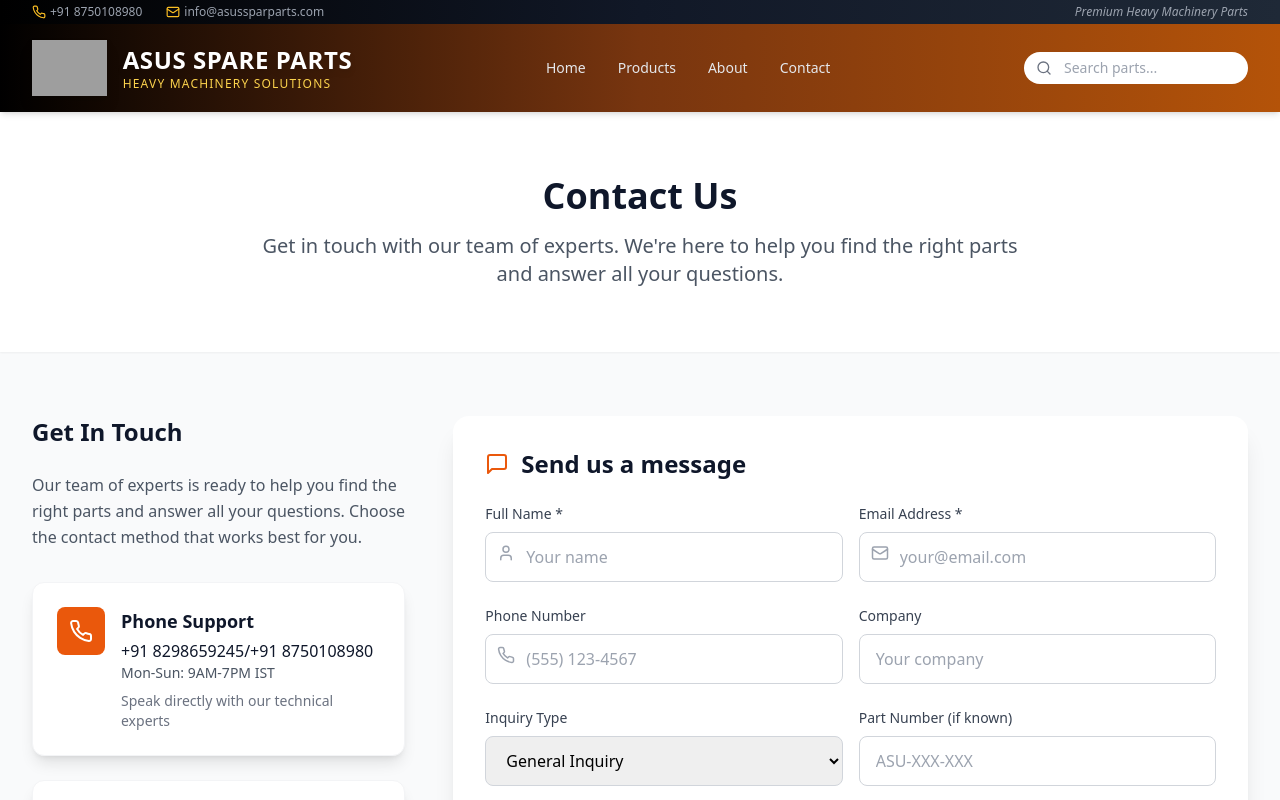
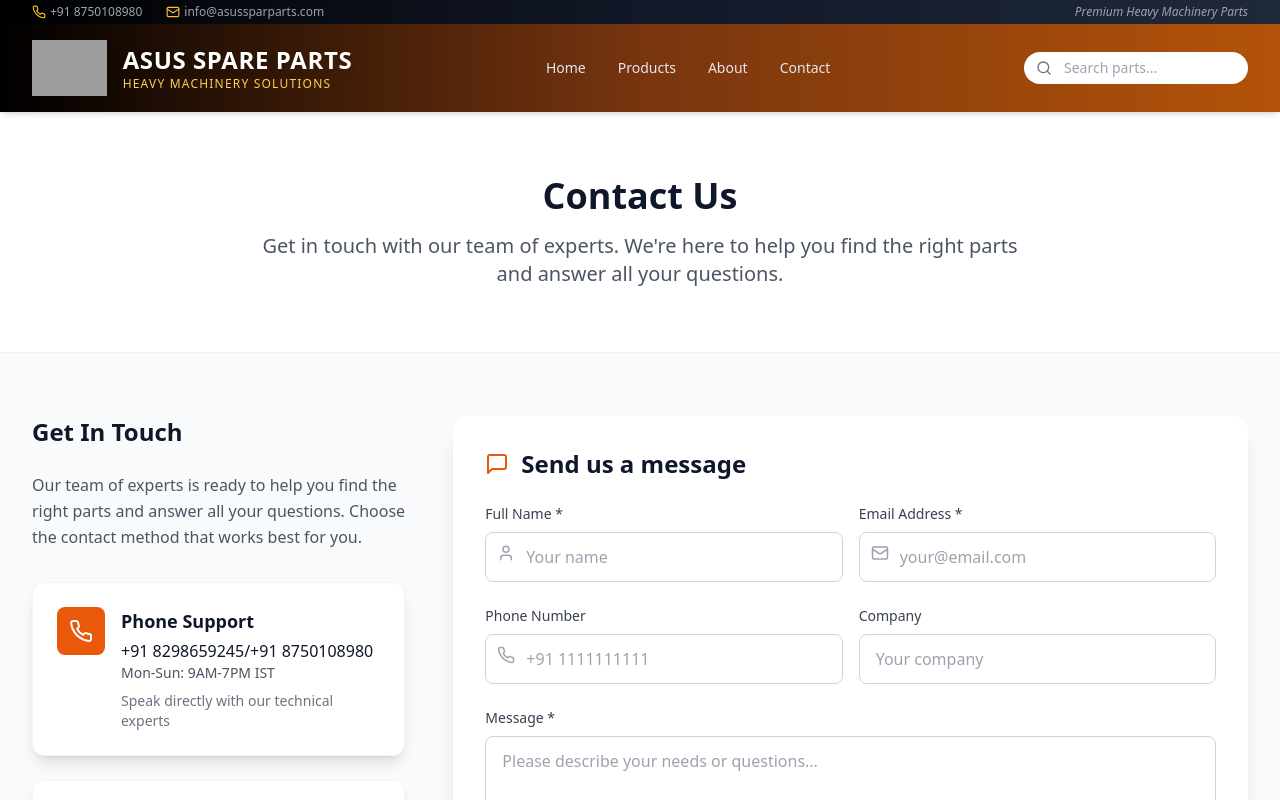
Before and after one commit to Sahil-Aggarwal-Dev/asus-app, a React (Create React App) app: page /contact in a window 1280 px wide. Shown: the top 800 px of the page. Built offline with nearby package versions, Linux system fonts and the light colour scheme; grey boxes are pictures that could not be loaded.

Commit message:
update contact form

```diff
--- a/src/components/ContactForm.tsx
+++ b/src/components/ContactForm.tsx
@@ -1,5 +1,5 @@
 import React, { useState } from 'react';
-import { Mail, Phone, MapPin, Send, User, MessageSquare } from 'lucide-react';
+import { Mail, Phone, Send, User, MessageSquare } from 'lucide-react';
 
 interface ContactFormProps {
   productName?: string;
@@ -11,15 +11,15 @@ const ContactForm: React.FC<ContactFormProps> = ({ productName, partNumber }) =>
     name: '',
     email: '',
     phone: '',
-    company: '',
-    partNumber: partNumber || '',
-    message: '',
-    inquiryType: 'general'
+    companyName: '',
+    message: ''
   });
 
   const [isSubmitting, setIsSubmitting] = useState(false);
 
-  const handleChange = (e: React.ChangeEvent<HTMLInputElement | HTMLTextAreaElement | HTMLSelectElement>) => {
+  const handleChange = (
+    e: React.ChangeEvent<HTMLInputElement | HTMLTextAreaElement | HTMLSelectElement>
+  ) => {
     setFormData({
       ...formData,
       [e.target.name]: e.target.value
@@ -30,20 +30,35 @@ const ContactForm: React.FC<ContactFormProps> = ({ productName, partNumber }) =>
     e.preventDefault();
     setIsSubmitting(true);
 
-    // Simulate form submission
-    await new Promise(resolve => setTimeout(resolve, 2000));
+    try {
+      const response = await fetch('https://mailservice.run.place/api/contact', {
+        method: 'POST',
+        headers: {
+          'Content-Type': 'application/json'
+        },
+        body: JSON.stringify(formData)
+      });
 
-    alert('Thank you for your inquiry! We will get back to you soon.');
+      if (!response.ok) {
+        throw new Error(`Error: ${response.statusText}`);
+      }
+
+      const data = await response.json();
+      alert(data.message || '✅ Thank you for submitting the form. We will get back to you soon!');
+
       setFormData({
         name: '',
         email: '',
         phone: '',
-      company: '',
-      partNumber: partNumber || '',
-      message: '',
-      inquiryType: 'general'
+        companyName: '',
+        message: ''
       });
+    } catch (error) {
+      console.error('Submission failed:', error);
+      alert('❌ Something went wrong. Please try again later.');
+    } finally {
       setIsSubmitting(false);
+    }
   };
 
   return (
@@ -53,6 +68,7 @@ const ContactForm: React.FC<ContactFormProps> = ({ productName, partNumber }) =>
         <h3 className="text-2xl font-bold text-slate-900">Send us a message</h3>
       </div>
 
+      {/* Name + Email */}
       <div className="grid sm:grid-cols-2 gap-4">
         <div>
           <label htmlFor="name" className="block text-sm font-medium text-gray-700 mb-2">
@@ -93,6 +109,7 @@ const ContactForm: React.FC<ContactFormProps> = ({ productName, partNumber }) =>
         </div>
       </div>
 
+      {/* Phone + Company */}
       <div className="grid sm:grid-cols-2 gap-4">
         <div>
           <label htmlFor="phone" className="block text-sm font-medium text-gray-700 mb-2">
@@ -107,7 +124,7 @@ const ContactForm: React.FC<ContactFormProps> = ({ productName, partNumber }) =>
               value={formData.phone}
               onChange={handleChange}
               className="w-full pl-10 pr-4 py-3 border border-gray-300 rounded-lg focus:ring-2 focus:ring-orange-500 focus:border-transparent"
-              placeholder="(555) 123-4567"
+              placeholder="+91 1111111111"
             />
           </div>
         </div>
@@ -119,8 +136,8 @@ const ContactForm: React.FC<ContactFormProps> = ({ productName, partNumber }) =>
           <input
             type="text"
             id="company"
-            name="company"
-            value={formData.company}
+            name="companyName"
+            value={formData.companyName}
             onChange={handleChange}
             className="w-full px-4 py-3 border border-gray-300 rounded-lg focus:ring-2 focus:ring-orange-500 focus:border-transparent"
             placeholder="Your company"
@@ -128,41 +145,7 @@ const ContactForm: React.FC<ContactFormProps> = ({ productName, partNumber }) =>
         </div>
       </div>
 
-      <div className="grid sm:grid-cols-2 gap-4">
-        <div>
-          <label htmlFor="inquiryType" className="block text-sm font-medium text-gray-700 mb-2">
-            Inquiry Type
-          </label>
-          <select
-            id="inquiryType"
-            name="inquiryType"
-            value={formData.inquiryType}
-            onChange={handleChange}
-            className="w-full px-4 py-3 border border-gray-300 rounded-lg focus:ring-2 focus:ring-orange-500 focus:border-transparent"
-          >
-            <option value="general">General Inquiry</option>
-            <option value="parts">Parts Request</option>
-            <option value="support">Technical Support</option>
-            <option value="quote">Quote Request</option>
-          </select>
-        </div>
-
-        <div>
-          <label htmlFor="partNumber" className="block text-sm font-medium text-gray-700 mb-2">
-            Part Number (if known)
-          </label>
-          <input
-            type="text"
-            id="partNumber"
-            name="partNumber"
-            value={formData.partNumber}
-            onChange={handleChange}
-            className="w-full px-4 py-3 border border-gray-300 rounded-lg focus:ring-2 focus:ring-orange-500 focus:border-transparent"
-            placeholder="ASU-XXX-XXX"
-          />
-        </div>
-      </div>
-
+      {/* Message */}
       <div>
         <label htmlFor="message" className="block text-sm font-medium text-gray-700 mb-2">
           Message *
@@ -175,10 +158,15 @@ const ContactForm: React.FC<ContactFormProps> = ({ productName, partNumber }) =>
           value={formData.message}
           onChange={handleChange}
           className="w-full px-4 py-3 border border-gray-300 rounded-lg focus:ring-2 focus:ring-orange-500 focus:border-transparent resize-none"
-          placeholder={productName ? `I'm interested in ${productName} (${partNumber}). Please provide more information.` : "Please describe your needs or questions..."}
+          placeholder={
+            productName
+              ? `I'm interested in ${productName} (${partNumber}). Please provide more information.`
+              : 'Please describe your needs or questions...'
+          }
         />
       </div>
 
+      {/* Submit */}
       <button
         type="submit"
         disabled={isSubmitting}
--- a/src/pages/ProductsPage.tsx
+++ b/src/pages/ProductsPage.tsx
@@ -479,16 +479,20 @@ const ProductsPage: React.FC = () => {
             <h3 className="text-lg sm:text-2xl font-bold text-gray-900 mb-4 sm:mb-6">Quick Inquiry</h3>
             <form className="space-y-3 sm:space-y-4 text-sm sm:text-base" onSubmit={(e) => { e.preventDefault(); /* wire up submission */ }}>
               <div>
-                <label className="block text-sm font-medium text-gray-700 mb-1">Name</label>
-                <input type="text" className="w-full px-3 py-2 border border-gray-300 rounded-lg focus:ring-2 focus:ring-orange-500 focus:border-transparent" />
+                <label className="block text-sm font-medium text-gray-700 mb-1">Full Name</label>
+                <input type="text" className="w-full px-3 py-2 border border-gray-300 rounded-lg focus:ring-2 focus:ring-orange-500 focus:border-transparent" placeholder="Sahil Aggarwal" />
               </div>
               <div>
                 <label className="block text-sm font-medium text-gray-700 mb-1">Email</label>
-                <input type="email" className="w-full px-3 py-2 border border-gray-300 rounded-lg focus:ring-2 focus:ring-orange-500 focus:border-transparent" />
+                <input type="email" className="w-full px-3 py-2 border border-gray-300 rounded-lg focus:ring-2 focus:ring-orange-500 focus:border-transparent" placeholder="abc@gmail.com" />
               </div>
               <div>
                 <label className="block text-sm font-medium text-gray-700 mb-1">Phone</label>
-                <input type="tel" className="w-full px-3 py-2 border border-gray-300 rounded-lg focus:ring-2 focus:ring-orange-500 focus:border-transparent" />
+                <input type="tel" className="w-full px-3 py-2 border border-gray-300 rounded-lg focus:ring-2 focus:ring-orange-500 focus:border-transparent" placeholder="+91 1111111111" />
+              </div>
+              <div>
+                <label className="block text-sm font-medium text-gray-700 mb-1">Company Name</label>
+                <input type="text" className="w-full px-3 py-2 border border-gray-300 rounded-lg focus:ring-2 focus:ring-orange-500 focus:border-transparent" placeholder="Abc Enterprises" />
               </div>
               <div>
                 <label className="block text-sm font-medium text-gray-700 mb-1">Message</label>
```
Lines whose indentation alone changed are shown as unchanged.
